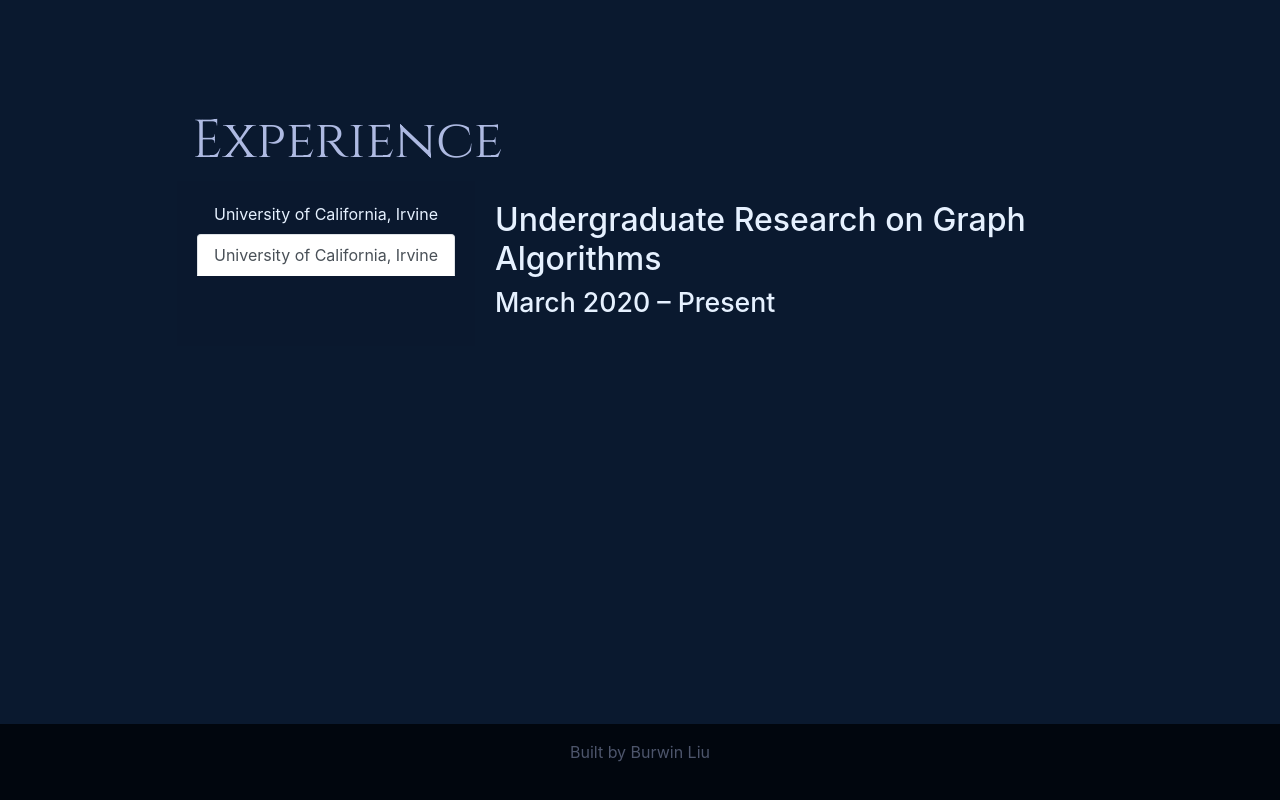
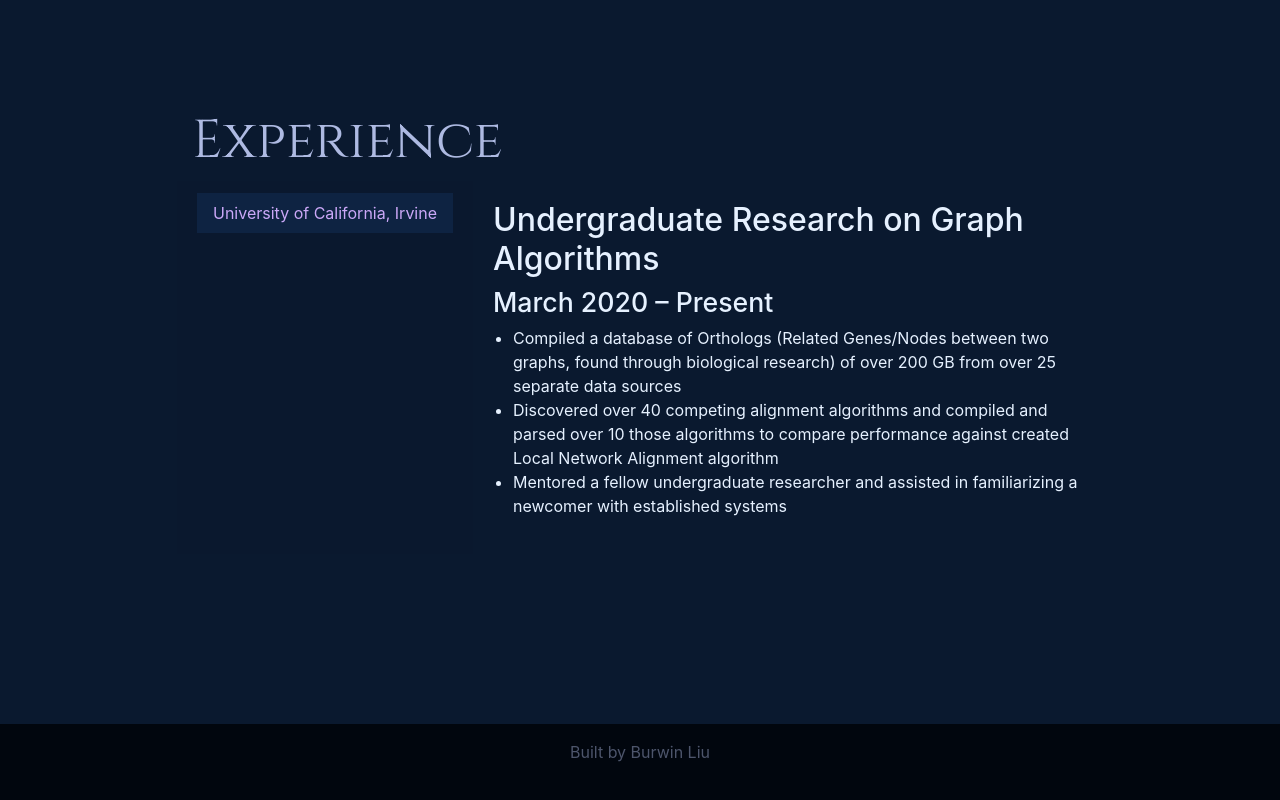
Before and after one commit to burwinliu/personalWebsite_v1, a Vue app: page /#/about in a window 1280 px wide. Shown: the part 876-1676 px from the top of the page. Built offline with nearby package versions, Linux system fonts and the light colour scheme.

Commit message:
fixed some css issues and tabs for experience

```diff
--- a/src/styles/tab.scss
+++ b/src/styles/tab.scss
@@ -7,18 +7,36 @@
 
 
 
-.nav-tabs .nav-link{
-    transition: all 0.3s cubic-bezier(0.645,0.045,0.355,1);
+ul > li.nav-item > a.nav-link[role=tab]{
     border-top-left-radius: 0rem ;
     border-top-right-radius: 0rem ;
     border: none ;
+    background-color: $background;
+    transition: .3s all ease-out;
 }
 
-.nav-tabs:hover .nav-link:hover{
-    transition: all 0.3s cubic-bezier(0.645,0.045,0.355,1);
+ul > li.nav-item > a.nav-link.active-tab{
     border-top-left-radius: 0rem ;
     border-top-right-radius: 0rem ;
     border: none ;
+    color: $pop;
+    background-color: $background-sub;
+    transition: .3s all ease-out;
+}
+
+ul > li.nav-item > a.nav-link:active{
+    // To remove the "border" of the tab
+    border-top-left-radius: 0rem ;
+    border-top-right-radius: 0rem ;
+    outline: none ;
+}
+
+
+li.nav-item > a.nav-link:hover{
+    border-top-left-radius: 0rem ;
+    border-top-right-radius: 0rem ;
+    border: none ;
+    color: $sub-2;
 }
 
 tab-content{
--- a/src/views/ViewExperience.vue
+++ b/src/views/ViewExperience.vue
@@ -30,12 +30,6 @@
                             newcomer with established systems
                         </li>
                     </ul>
-                </b-card-text>
-            </b-tab>
-            <b-tab title="University of California, Irvine" active>
-                <b-card-text id="card-2" class="card-text">
-                    <h1>Undergraduate Research on Graph Algorithms </h1>
-                    <h2>March 2020 – Present</h2>
                 </b-card-text>
             </b-tab>
         </b-tabs>
```
